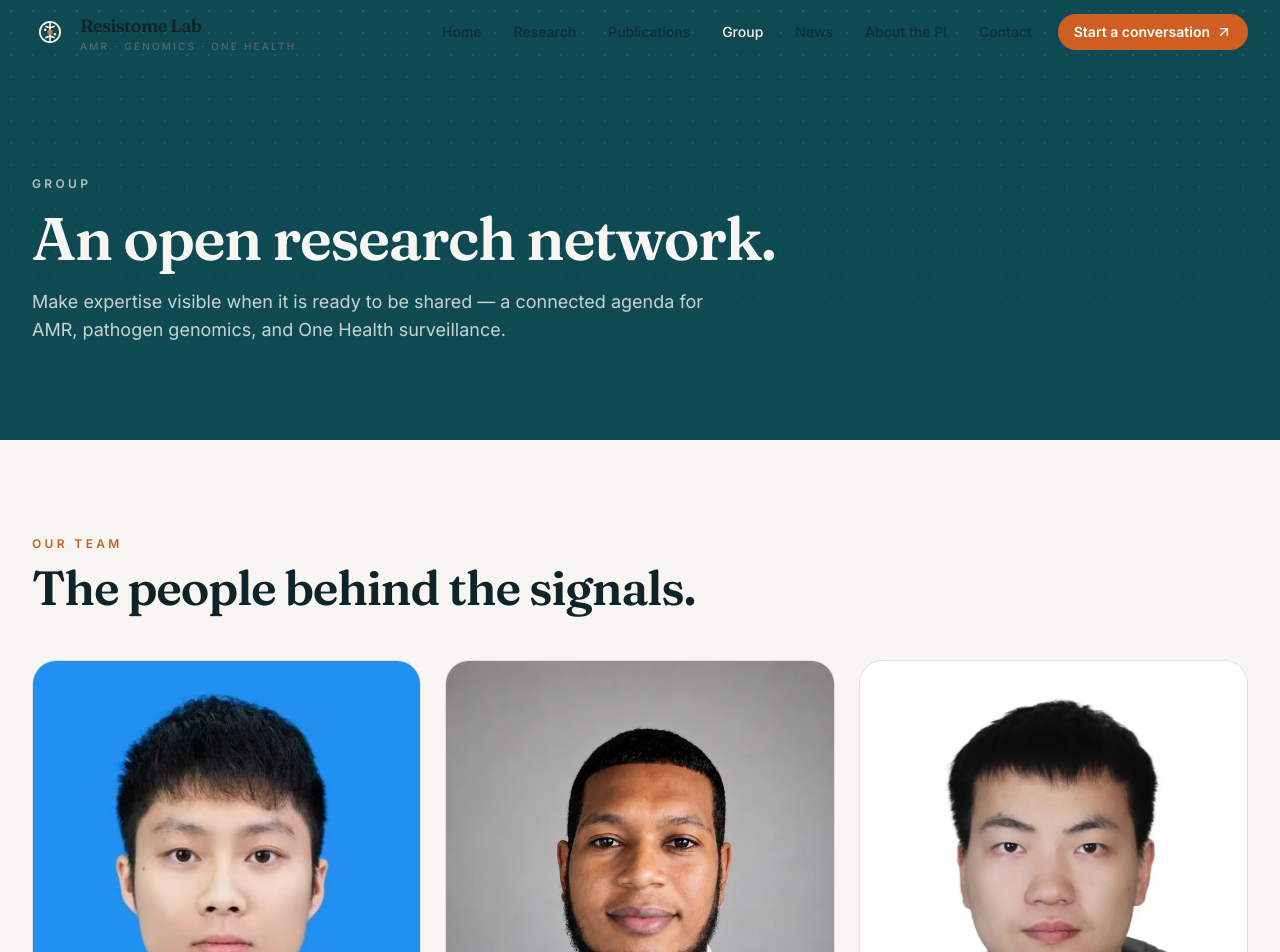
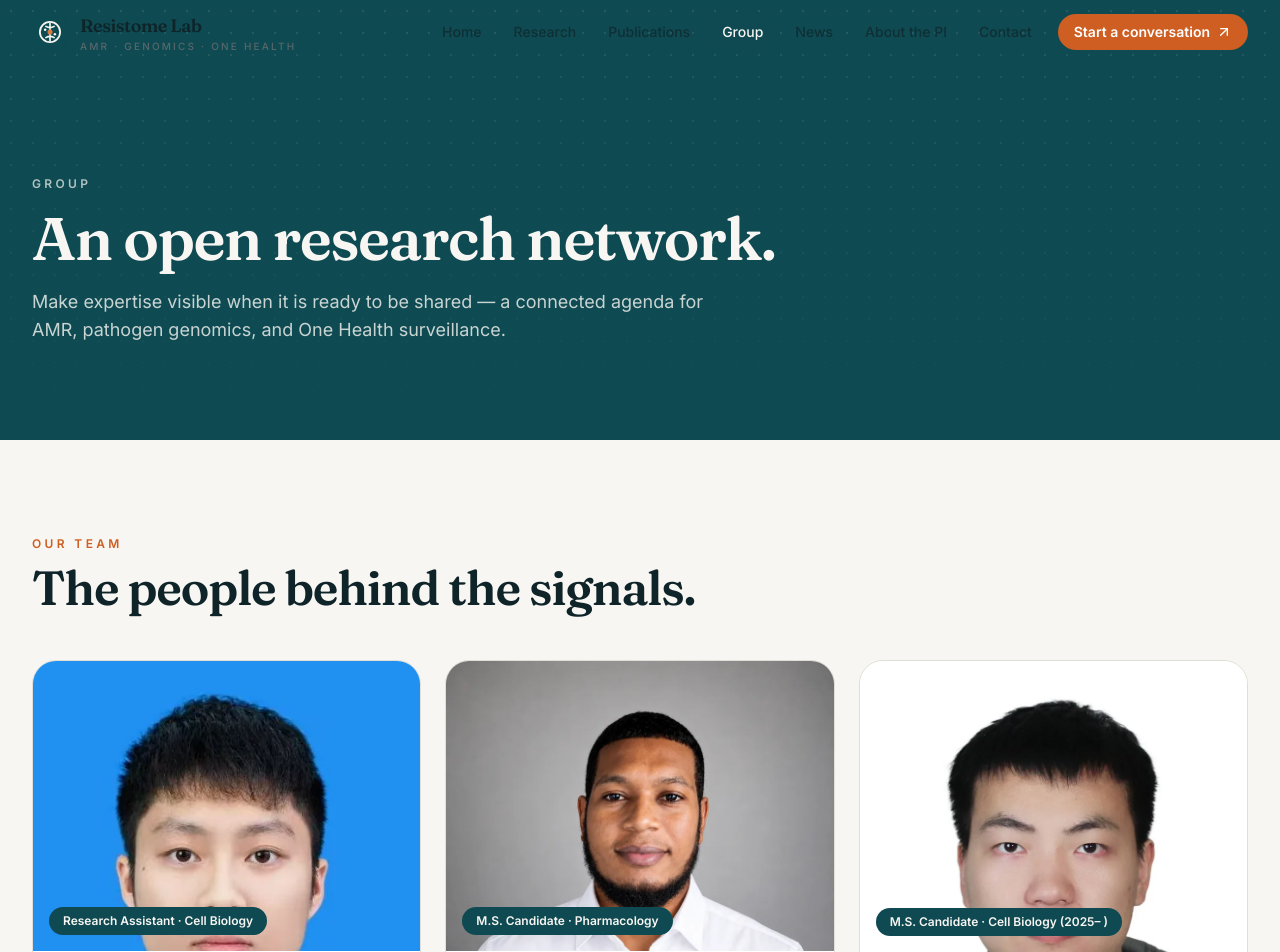
Before and after one commit to metaresistome/ResistomeLab, a React (Vite) app: page /#/group in a window 1280 px wide. Shown: the top 952 px of the page. Built offline with nearby package versions, Linux system fonts and the light colour scheme.

Commit message:
Shrink student photos to 4:3 cards on Group page

```diff
--- a/src/pages/Group.tsx
+++ b/src/pages/Group.tsx
@@ -35,7 +35,7 @@
                   <img
                     src={student.photo}
                     alt={student.photoAlt}
-                    className="aspect-[3/4] w-full object-cover object-top"
+                    className="aspect-[4/3] w-full object-cover object-top"
                   />
                   <span className="absolute bottom-4 left-4 rounded-full bg-primary px-3.5 py-1.5 text-xs font-semibold text-primary-foreground">
                     {student.program}
```
